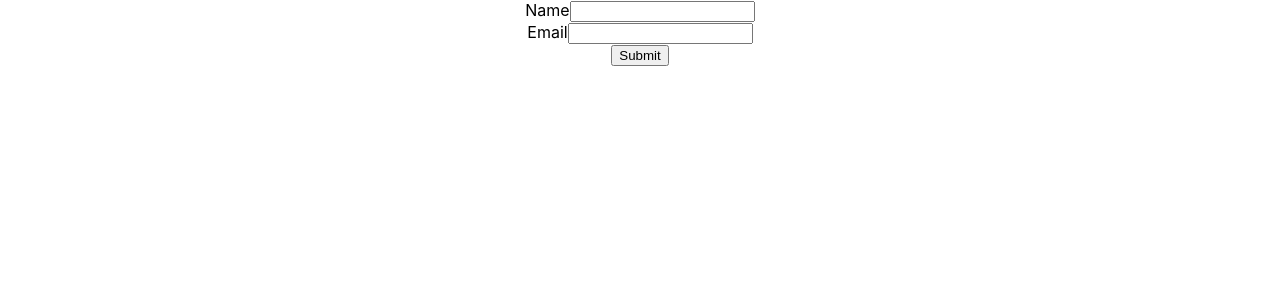
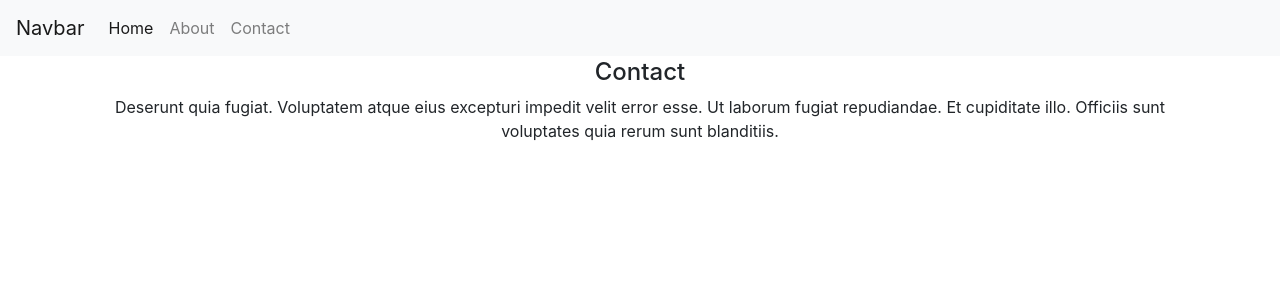
Before and after one commit to badruti94/firstapp, a React (Create React App) app: page /contact in a window 1280 px wide. Shown: the top 300 px of the page. Built offline with nearby package versions, Linux system fonts and the light colour scheme.

Commit message:
11 react router : 67. React Router

```diff
--- a/package.json
+++ b/package.json
@@ -12,6 +12,7 @@
     "random-avatar-generator": "^2.0.0",
     "react": "^17.0.1",
     "react-dom": "^17.0.1",
+    "react-router-dom": "^5.2.0",
     "react-scripts": "4.0.2",
     "reactstrap": "^8.9.0",
     "styled-components": "^5.2.1",
--- a/public/index.html
+++ b/public/index.html
@@ -1,20 +1,20 @@
 <!DOCTYPE html>
 <html lang="en">
+
 <head>
   <meta charset="utf-8" />
   <link rel="icon" href="%PUBLIC_URL%/favicon.ico" />
   <meta name="viewport" content="width=device-width, initial-scale=1" />
   <meta name="theme-color" content="#000000" />
-    <meta
-      name="description"
-      content="Web site created using create-react-app"
-    />
+  <meta name="description" content="Web site created using create-react-app" />
   <link rel="apple-touch-icon" href="%PUBLIC_URL%/logo192.png" />
   <!--
       manifest.json provides metadata used when your web app is installed on a
       user's mobile device or desktop. See https://developers.google.com/web/fundamentals/web-app-manifest/
     -->
   <link rel="manifest" href="%PUBLIC_URL%/manifest.json" />
+  <link rel="stylesheet" href="https://cdn.jsdelivr.net/npm/bootstrap@4.6.0/dist/css/bootstrap.min.css"
+    integrity="sha384-B0vP5xmATw1+K9KRQjQERJvTumQW0nPEzvF6L/Z6nronJ3oUOFUFpCjEUQouq2+l" crossorigin="anonymous">
   <!--
       Notice the use of %PUBLIC_URL% in the tags above.
       It will be replaced with the URL of the `public` folder during the build.
@@ -26,6 +26,7 @@
     -->
   <title>React App</title>
 </head>
+
 <body>
   <noscript>You need to enable JavaScript to run this app.</noscript>
   <div id="root"></div>
@@ -39,5 +40,15 @@
       To begin the development, run `npm start` or `yarn start`.
       To create a production bundle, use `npm run build` or `yarn build`.
     -->
+  <script src="https://code.jquery.com/jquery-3.5.1.slim.min.js"
+    integrity="sha384-DfXdz2htPH0lsSSs5nCTpuj/zy4C+OGpamoFVy38MVBnE+IbbVYUew+OrCXaRkfj" crossorigin="anonymous">
+  </script>
+  <script src="https://cdn.jsdelivr.net/npm/popper.js@1.16.1/dist/umd/popper.min.js"
+    integrity="sha384-9/reFTGAW83EW2RDu2S0VKaIzap3H66lZH81PoYlFhbGU+6BZp6G7niu735Sk7lN" crossorigin="anonymous">
+  </script>
+  <script src="https://cdn.jsdelivr.net/npm/bootstrap@4.6.0/dist/js/bootstrap.min.js"
+    integrity="sha384-+YQ4JLhjyBLPDQt//I+STsc9iw4uQqACwlvpslubQzn4u2UU2UFM80nGisd026JF" crossorigin="anonymous">
+  </script>
 </body>
+
 </html>
--- a/src/App.js
+++ b/src/App.js
@@ -1,11 +1,21 @@
 import './App.css';
-import Form from './components/Form';
+import Home from './components/Home'
+import About from './components/About'
+import Contact from './components/Contact'
+import Navbar from './components/Navbar'
+import { BrowserRouter as Router, Route, Link } from "react-router-dom";
 
 function App() {
   return (
-    <div className="App">
-      <Form />
-    </div>
+    <Router>
+      <div className="App">
+        <Navbar />
+        <Route exact path='/' component={Home} />
+        <Route path='/contact' component={Contact} />
+        <Route path='/about' component={About} />
+      </div>
+    </Router>
+
   );
 }
 
--- /dev/null
+++ b/src/components/About.js
@@ -0,0 +1,14 @@
+import React from 'react'
+import faker from "faker";
+
+const About = () => {
+    return (
+        <div className="container" >
+            <h4 className="center">About</h4>
+            <p> {`${faker.lorem.paragraph()}`} </p>
+
+        </div>
+    )
+}
+
+export default About
--- /dev/null
+++ b/src/components/Contact.js
@@ -0,0 +1,14 @@
+import React from 'react'
+import faker from "faker";
+
+const Contact = () => {
+    return (
+        <div className="container" >
+            <h4 className="center">Contact</h4>
+            <p> {`${faker.lorem.paragraph()}`} </p>
+
+        </div>
+    )
+}
+
+export default Contact
--- a/src/components/Form.js
+++ /dev/null
@@ -1,34 +0,0 @@
-import { useState } from 'react'
-import useInput from '../customhook/useInput'
-
-const Form = () => {
-    const [name, bindName, clearName] = useInput('')
-    const [email, bindEmail, clearEmail] = useInput('')
-    const submitHandler = e => {
-        e.preventDefault();
-        alert(`The name is ${name} and email is ${email} `)
-        clearName()
-        clearEmail()
-    }
-    return (
-        <div>
-            <form onSubmit={submitHandler}>
-                <div>
-                    <label>Name</label>
-                    <input
-                        {...bindName}
-                        type="text" />
-                </div>
-                <div>
-                    <label>Email</label>
-                    <input
-                        {...bindEmail}
-                        type="text" />
-                </div>
-                <button>Submit</button>
-            </form>
-        </div>
-    )
-}
-
-export default Form
--- /dev/null
+++ b/src/components/Home.js
@@ -0,0 +1,14 @@
+import React from 'react'
+import faker from "faker";
+
+const Home = () => {
+    return (
+        <div className="container" >
+            <h4 className="center">Home</h4>
+            <p> {`${faker.lorem.paragraph()}`} </p>
+
+        </div>
+    )
+}
+
+export default Home
--- /dev/null
+++ b/src/components/Navbar.js
@@ -0,0 +1,27 @@
+import React from 'react'
+
+const Navbar = () => {
+    return (
+        <nav className="navbar navbar-expand-lg navbar-light bg-light">
+            <a className="navbar-brand" href="#">Navbar</a>
+            <button className="navbar-toggler" type="button" data-toggle="collapse" data-target="#navbarNav" aria-controls="navbarNav" aria-expanded="false" aria-label="Toggle navigation">
+                <span className="navbar-toggler-icon"></span>
+            </button>
+            <div className="collapse navbar-collapse" id="navbarNav">
+                <ul className="navbar-nav">
+                    <li className="nav-item active">
+                        <a className="nav-link" href="/">Home <span className="sr-only">(current)</span></a>
+                    </li>
+                    <li className="nav-item">
+                        <a className="nav-link" href="/about">About</a>
+                    </li>
+                    <li className="nav-item">
+                        <a className="nav-link" href="/contact">Contact</a>
+                    </li>
+                </ul>
+            </div>
+        </nav>
+    )
+}
+
+export default Navbar
--- a/src/customhook/useInput.js
+++ /dev/null
@@ -1,17 +0,0 @@
-import {useState} from 'react'
-
-const useInput = (initalValue) => {
-    const [value, setValue] = useState(initalValue)
-    const clearText = () => {
-        setValue(initalValue)
-    }
-    const bindForm = {
-        value,
-        onChange: e => {
-            setValue(e.target.value)
-        }
-    }
-    return [value, bindForm, clearText]
-}
-
-export default useInput
```
Also changed, not shown: 1 other file (tests, documents, lock files or other folders). Lines whose indentation alone changed are shown as unchanged.
